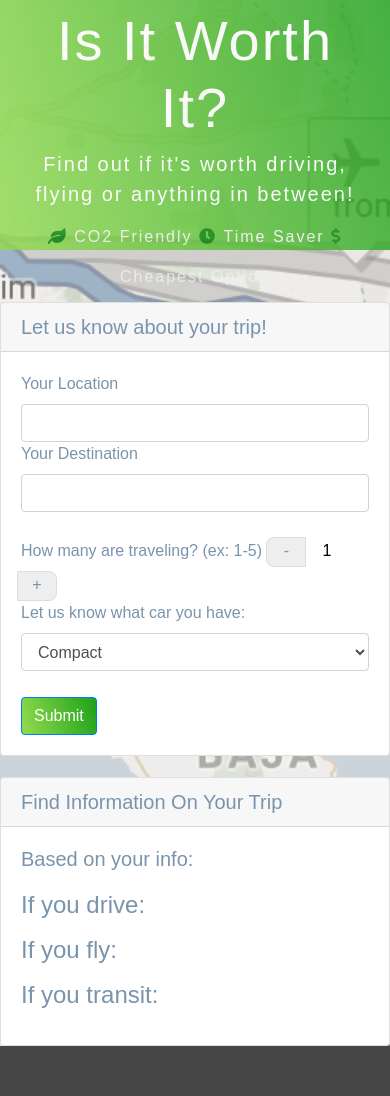
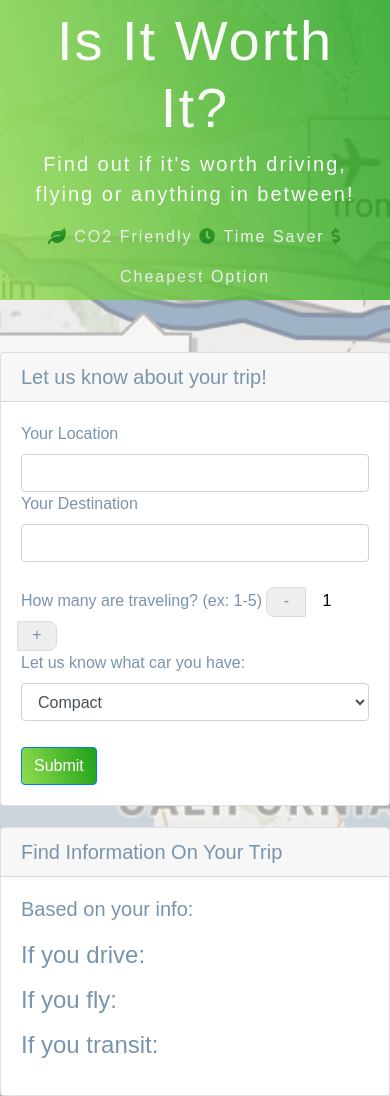
Before and after one commit to steve626/IsItWorthIt, a plain HTML site: page index.html in a window 390 px wide. Before the commit the page ends 1046 px from the top, so only its background shows below. Drawn offline with nearby package versions, Linux system fonts and the light colour scheme; a web font is replaced by a local one.

Commit message:
Update style.css

```diff
--- a/assets/css/style.css
+++ b/assets/css/style.css
@@ -18,6 +18,13 @@ body {
 	letter-spacing: 2px;
 	height: 250px;
 	opacity: 0.8;
+}
+
+@media only screen and (max-width: 768px) {
+    /* For mobile phones: */
+    #header {
+      height: 300px;
+    }
 }
 
 #title {
```
